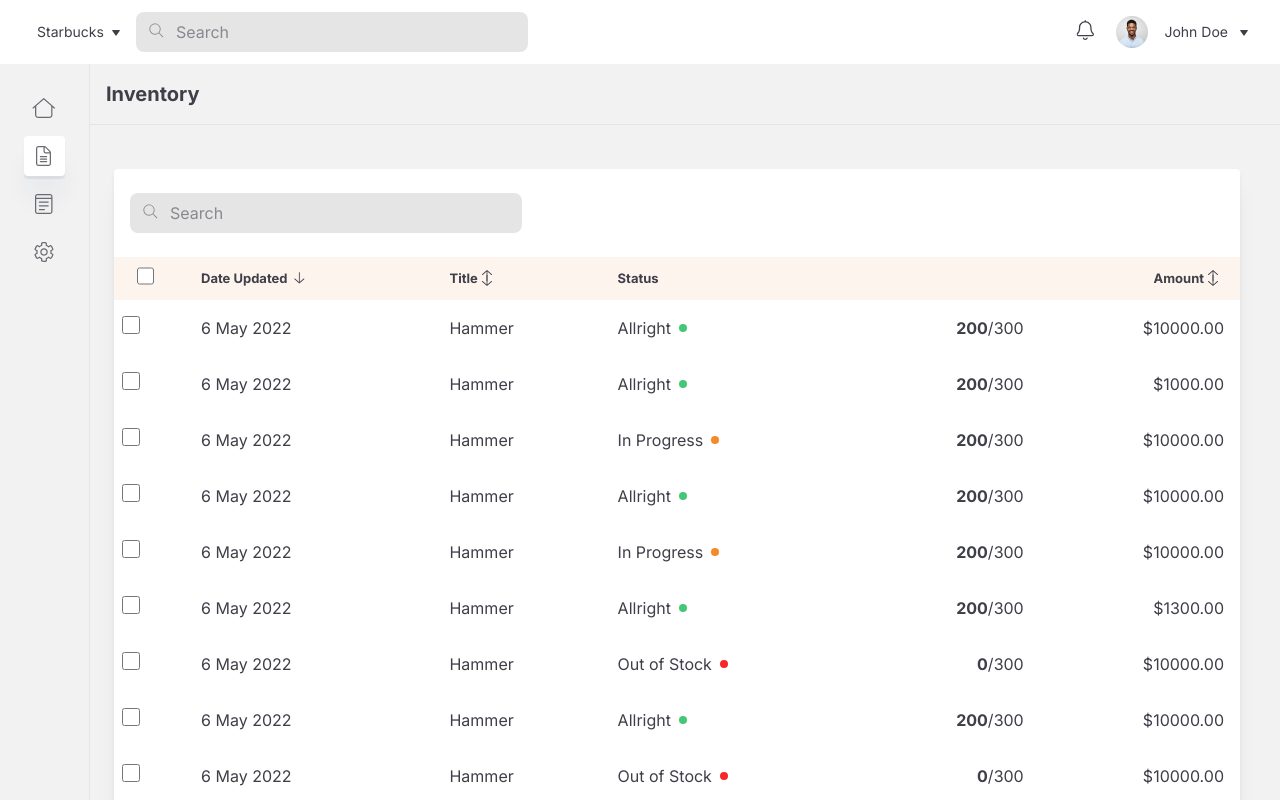
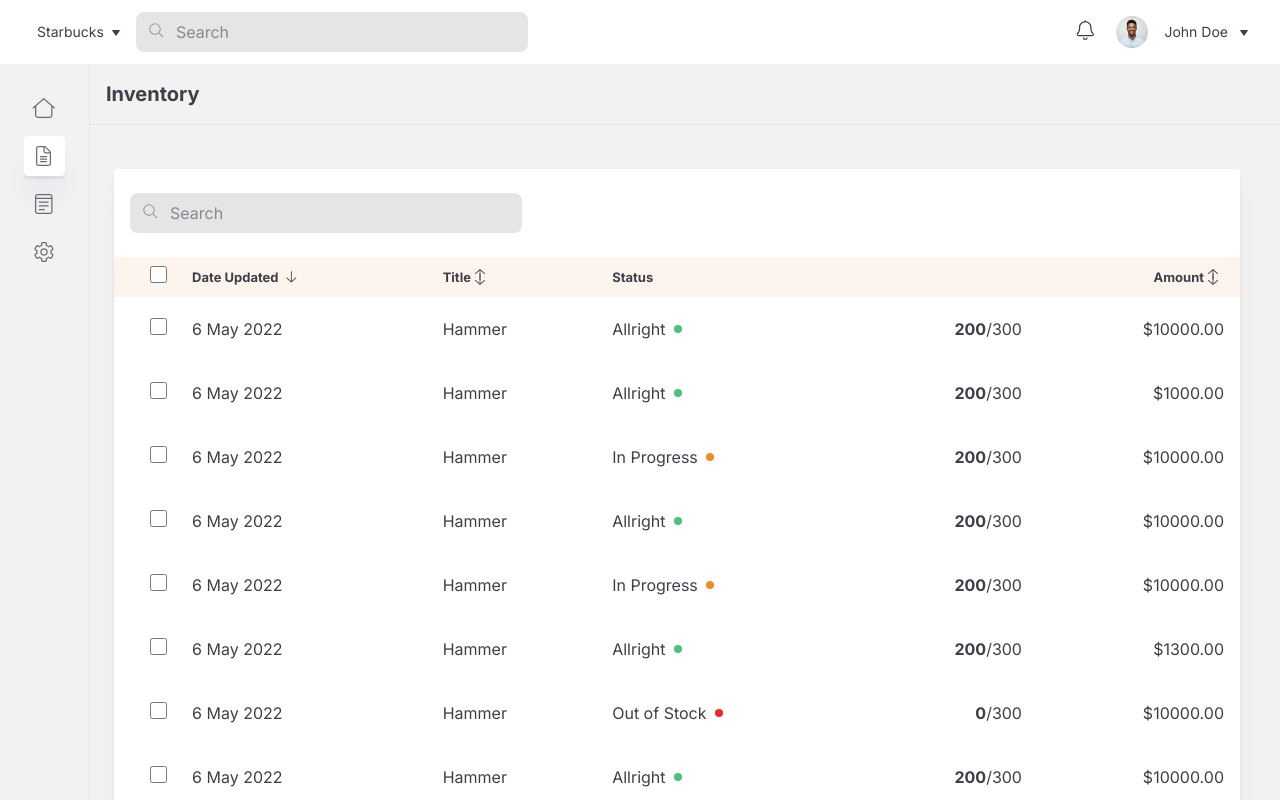
Before and after one commit to Tohid001/algorizin-tailwind_react-test, a React (Create React App) app: page /inventory in a window 1280 px wide. Built offline with nearby package versions, Linux system fonts and the light colour scheme.

Commit message:
bug in checkbox allignment resolved

```diff
--- a/src/containers/Inventory/Inventory.jsx
+++ b/src/containers/Inventory/Inventory.jsx
@@ -16,7 +16,7 @@ function Inventory() {
           </div>
           <table className="w-full">
             <thead className="  bg-warning-1   text-[13px] leading-[20px] text-neutral-9 font-medium w-full  ">
-              <th className="pcell py-2.5 pl-0 hidden fromTab:table-cell">
+              <th className="pl-[19px] hidden fromTab:table-cell ">
                 <Checkbox />
               </th>
               <th className="pcell py-2.5 hidden fromTab:table-cell">
@@ -64,7 +64,7 @@ function Inventory() {
                 ) => {
                   return (
                     <tr key={i} className="text-neutral-9 hover:bg-primary-1">
-                      <td className="pcell hidden fromTab:table-cell">
+                      <td className="pl-[19px] hidden fromTab:table-cell text-center">
                         <Checkbox />
                       </td>
                       <td className="pcell text-left hidden fromTab:table-cell">
--- a/src/index.css
+++ b/src/index.css
@@ -42,7 +42,7 @@
   }
 
   .pcell {
-    @apply py-4 pr-4 pl-2;
+    @apply py-5 pr-4 pl-2;
   }
 }
 
```
